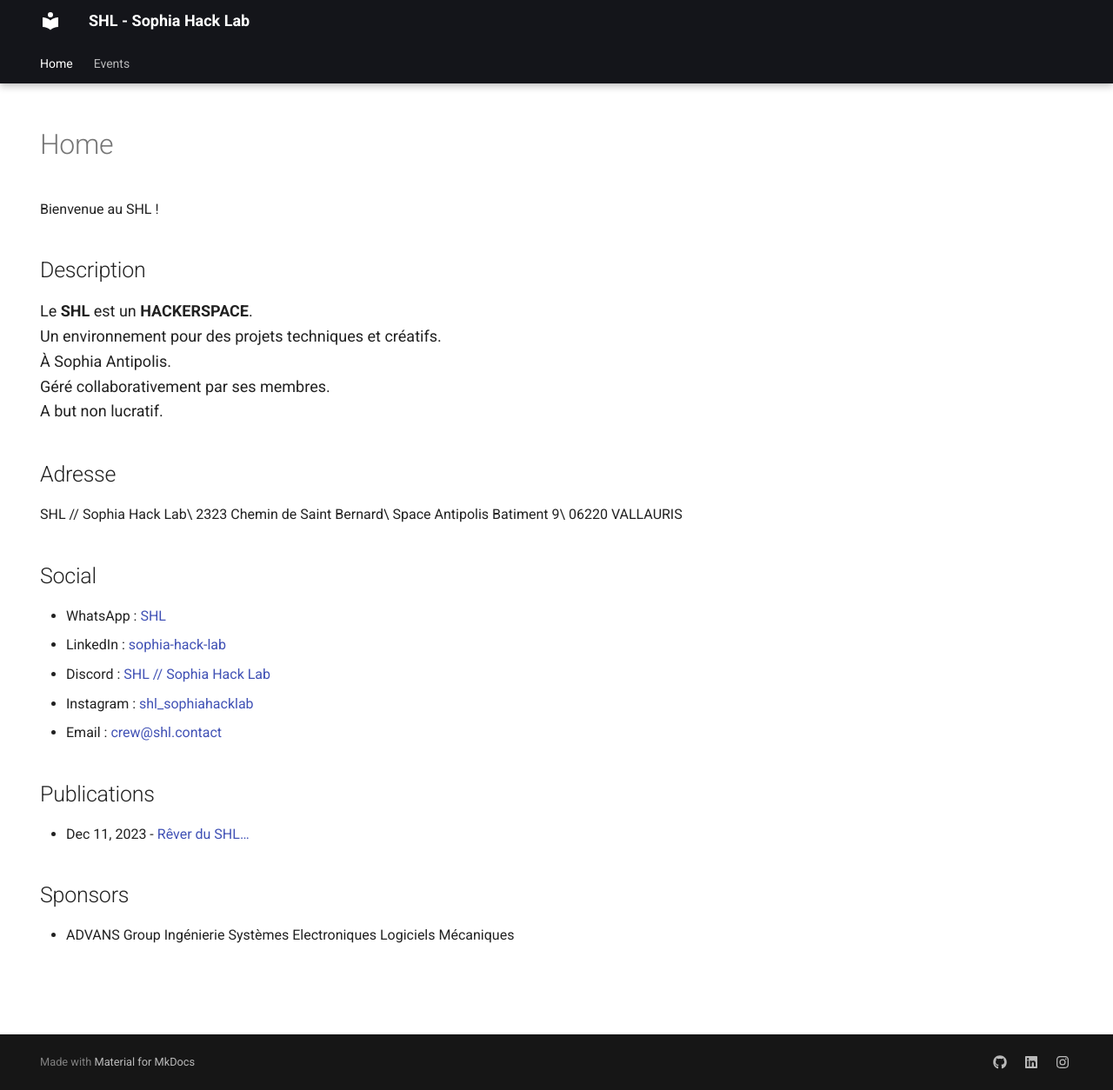
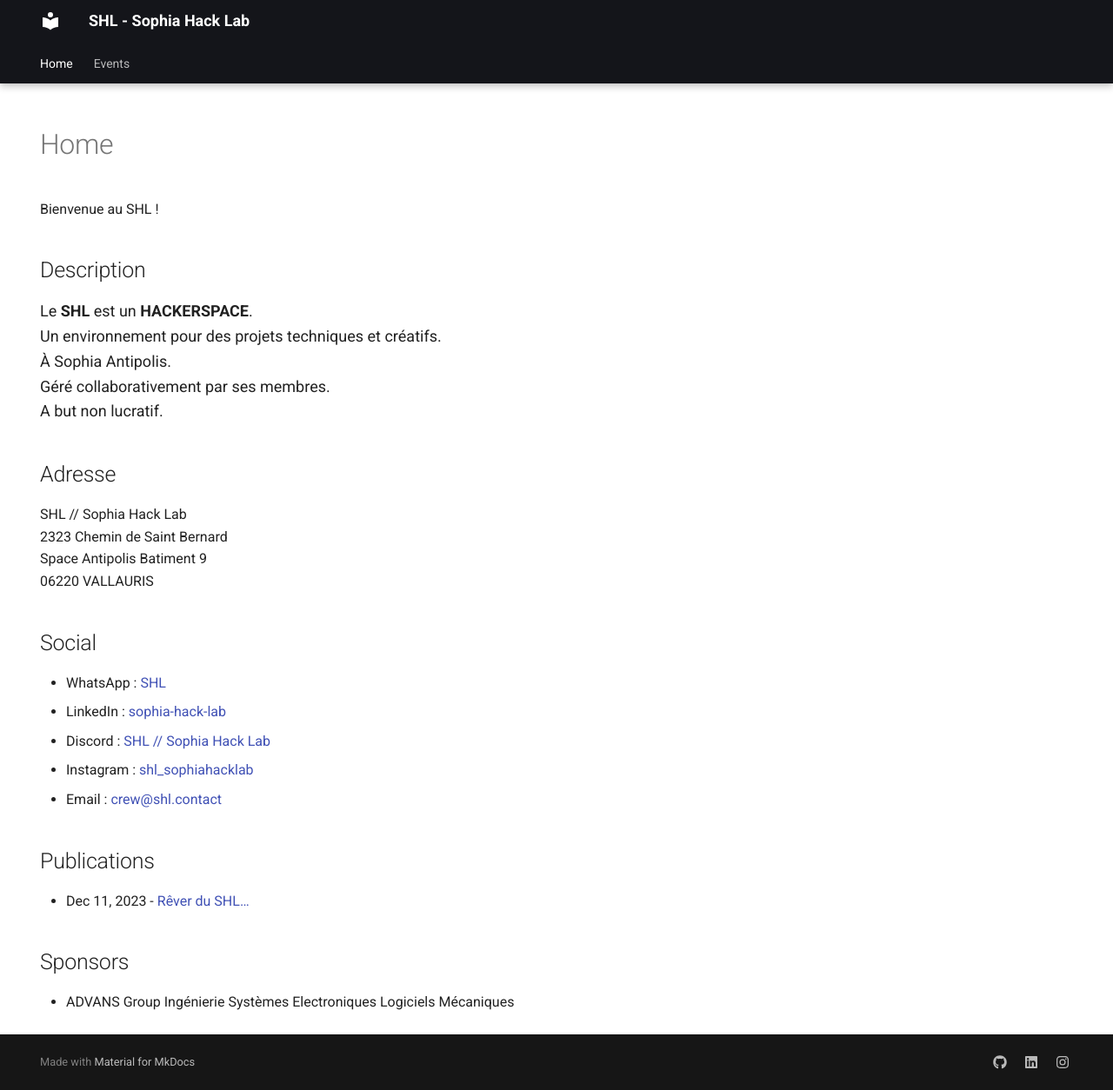
Before and after one commit to SophiaHackLab/shl-events-website, an MkDocs documentation site: the page built from docs/index.md, in a window 1280 px wide and 1254 px high. Shown: the whole window at 87% size. Built offline with MkDocs 1.6.1 and Material for MkDocs 9.7.7, drawn with Linux system fonts in a browser that asks for light colours; plug-ins that fetch from the network failed and are left out.

```diff
--- a/docs/index.md
+++ b/docs/index.md
@@ -20,9 +20,9 @@ A but non lucratif.
 
 ## Adresse
 
-SHL // Sophia Hack Lab\
-2323 Chemin de Saint Bernard\
-Space Antipolis Batiment 9\
+SHL // Sophia Hack Lab<br>
+2323 Chemin de Saint Bernard<br>
+Space Antipolis Batiment 9<br>
 06220 VALLAURIS
 
 ## Social
```
